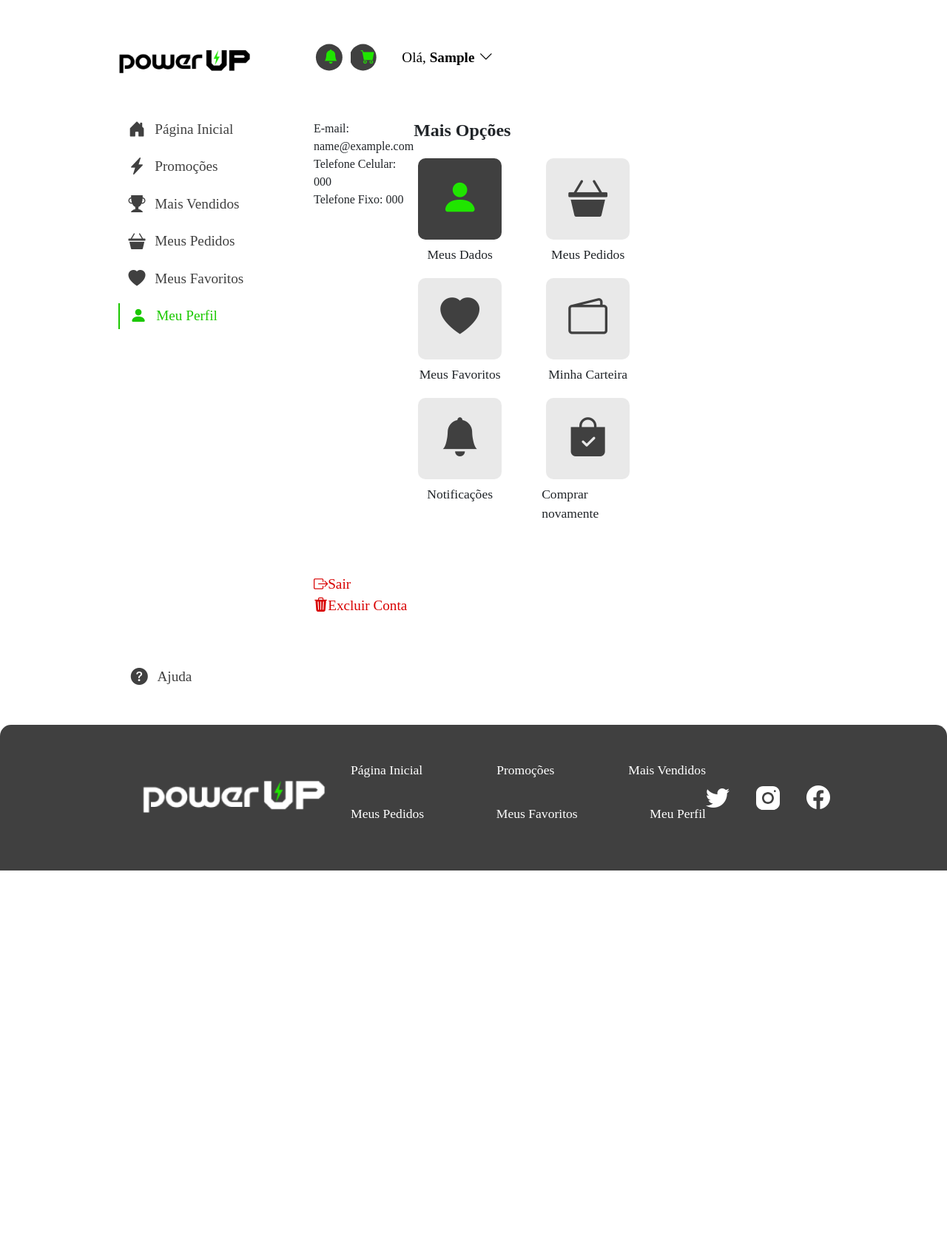
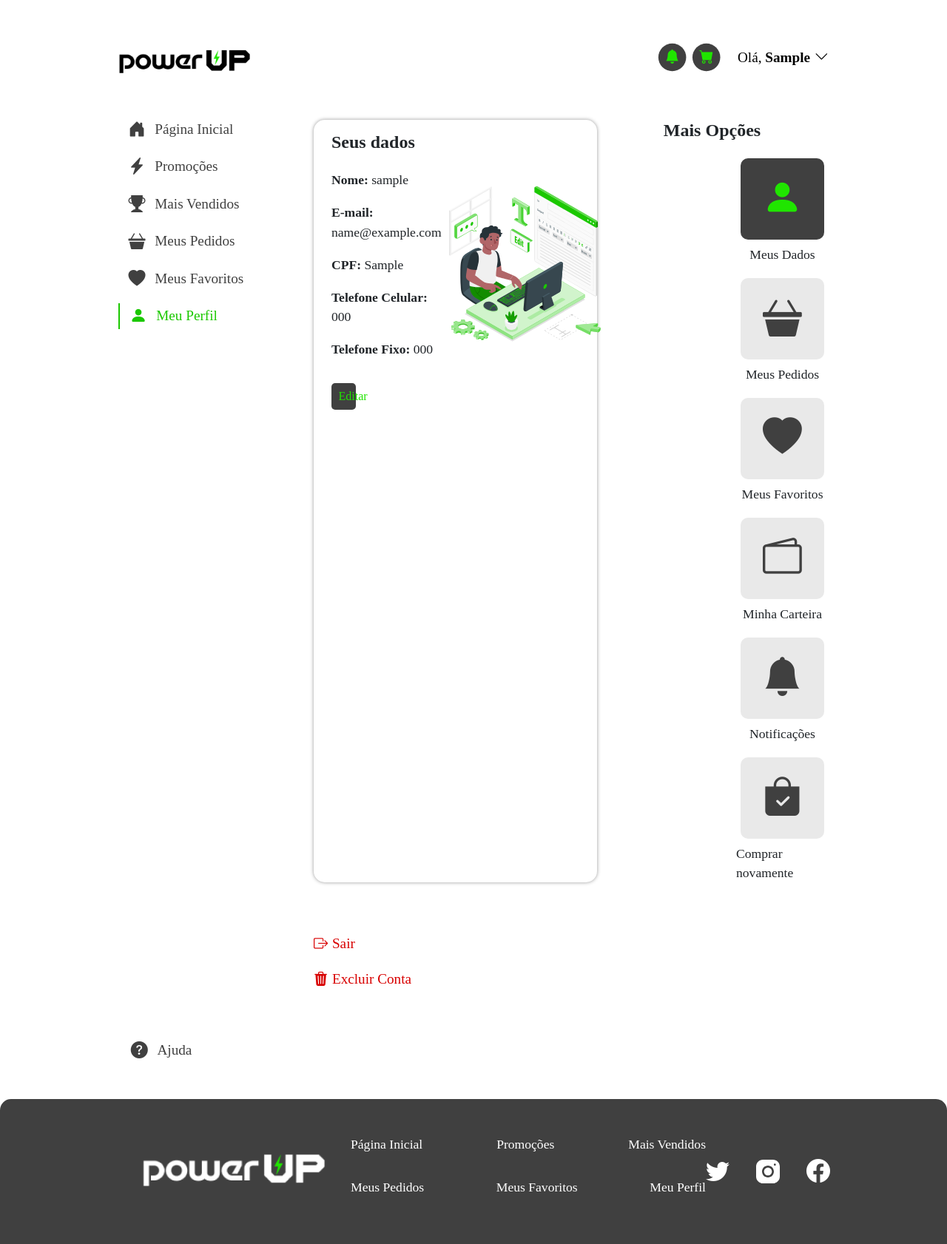
Before and after one commit to PI-InfoWeb-CNAT/2024-suplementos, a Django app: page /perfil/ in a window 1280 px wide. Shown: the whole page at 74% size. Before the commit the page ends 1177 px from the top, so only its background shows below. Run offline with Django 5.2, Linux system fonts and the light colour scheme; a user stored in the database is signed in; tables that the repository leaves empty hold one stand-in row (values such as "Sample post"); some web fonts are replaced.

Commit message:
Funcionalidade de excluir a conta e continuação da página Meu Perfil

```diff
--- a/src/loja/static/css/base.css
+++ b/src/loja/static/css/base.css
@@ -69,6 +72,35 @@ p {
 .menu .active {
     color: var(--dark-green) !important;
     border-left: 2px solid var(--dark-green);
+}
+
+.container-botoes-cima {
+    display: flex;
+    justify-content: end;
+}
+
+.icon-cima {
+    background-color: var(--dark-grey);
+    padding: .7em;
+    clip-path: circle(40%);
+    color: var(--light-green);
+    font-size: 1.2em;
+}
+
+.button-sign {
+    border: none;
+    padding: 0.5em 1em;
+    background-color: var(--dark-grey);
+    border-radius: 10px 0px 10px 0px;
+    & a {
+        color: white;
+        transition: .3s;
+    }
+}
+
+.button-sign:hover a{
+    color: var(--light-green);
+    text-decoration: none;
 }
 
 .ola-usuario{
--- a/src/loja/static/css/perfil.css
+++ b/src/loja/static/css/perfil.css
@@ -12,19 +12,68 @@
 
 .container-flex {
     display: flex;
+    justify-content: space-between;
+}
+
+.container-dados-usuario {
+    width: 55%;
+    display: flex;
+    flex-direction: column;
+    box-shadow: 0 0 5px rgba(0, 0, 0, 0.411);
+    border-radius: 15px;
+    padding: 1em 1.5em;
+    & button {
+        width: 10%;
+        margin-top: 2em;
+        border: none;
+        border-radius: 5px;
+        background-color: var(--dark-grey);
+        color: var(--light-green);
+        text-align: center;
+        padding: .4em .6em;
+    }
 }
 
 .dados-usuario {
     display: flex;
     flex-direction: column;
+    gap: 1em;
+    font-size: 1.1em;
+    & > div {
+        display: flex;
+        justify-content: space-between;
+    }
+    & p {
+        font-weight: bold;
+    }
+    & span {
+        font-weight: lighter;
+    }
+}
+
+.container-flex .dados {
+    align-items: center;
+}
+
+.img-editar {
+    width: 225px;
+}
+
+.container-menu-secundario {
+    width: 40%;
+    display: flex;
+    flex-direction: column;
+    & h3 {
+        margin-left: 2.3em;
+    }
 }
 
 .menu-secundario {
     display: flex;
     flex-wrap: wrap;
-    width: 60%;
     column-gap: 3em;
     row-gap: 1.2em;
+    justify-content: end;
 }
 
 .item-menu-secundario {
@@ -33,6 +82,7 @@
     align-items: center;
     gap: .4em;
     width: 125px;
+    cursor: pointer;
     & a {
         background-color: var(--light-grey);
         display: flex;
@@ -41,15 +91,26 @@
         border-radius: 10px;
         width: 90%;
         height: 110px;
+        transition: .3s;
     }
     & i {
         color: var(--dark-grey);
         font-size: 3.3em;
         margin: 0 !important;
+        transition: .3s;
     }
     & p {
         font-size: 1.1em;
         font-weight: 500;
+    }
+}
+
+.item-menu-secundario:hover {
+    & a {
+        background-color: var(--dark-grey);
+    }
+    & i {
+        color: var(--light-green);
     }
 }
 
@@ -65,9 +126,82 @@
     flex-direction: column;
     justify-content: center;
     align-items: start;
+    gap: 1.2em;
     & a {
-        color: #D80000;
+        color: #D80000 !important;
         font-size: 1.2em;
         font-weight: 500;
+        display: flex;
+        gap: .3em;
+        cursor: pointer;
     }
 }
+
+.excluirconta-popup {
+    background-color: rgba(0, 0, 0, 0.5);
+    position: fixed;
+    top: 0;
+    left: 0;
+    width: 100vw;
+    height: 100vh;
+    z-index: 1000;
+    display: flex;
+    justify-content: center;
+    align-items: center;
+    visibility: hidden;
+    opacity: 1;
+    transition: visibility 0s, opacity .3s;
+    & > div {
+        width: 30em;
+        height: 20em;
+        background-color: white;
+        border-radius: 20px;
+        box-shadow: 0 0 50px black;
+        padding: 0.3em;
+        position: relative;
+        & .bi-x {
+            position: absolute;
+            top: 0;
+            right: 3%;
+            font-size: 2.5em;
+            cursor: pointer;
+        }
+        & > div {
+            height: 100%;
+            display: flex;
+            flex-direction: column;
+            justify-content: center;
+            align-items: center;
+            & p {
+                width: 80%;
+                font-weight: 600;
+                font-size: 1.2em;
+                text-align: center;
+            }
+            & .bi-exclamation-triangle-fill {
+                font-size: 3em;
+                margin: .2em 0 .5em 0;
+            }
+            &  div{
+                display: flex;
+                gap: 3.5em;
+                & button {
+                    border: none;
+                    border-radius: 5px;
+                    padding: .3em .9em;
+                }
+            }
+        }
+    }
+}
+
+
+
+.button-cancelar {
+    background-color: var(--dark-grey);
+    color: var(--light-green);
+}
+.button-excluir {
+    background-color: #ff360a;
+    color: white;
+}
--- a/src/loja/templates/base.html
+++ b/src/loja/templates/base.html
@@ -18,6 +18,11 @@
             <nav class="navbar-menu">
                 <img src="{% static 'images/logo_preta.png' %}" alt="">
                 {% block sidebar %}{% endblock %}
+            </nav>
+        </header>
+        {% block content %}{% endblock %}
+    </div>
+    <a class="ajuda" onclick="abrir()"><i class="bi bi-question-circle-fill menu-icon"></i>Ajuda</a>
     <div class="ajuda-popup">
         <div>
             <i class="bi bi-x" onclick="fechar()"></i>
@@ -29,11 +34,6 @@
             </div>
         </div>
     </div>
-            </nav>
-        </header>
-        {% block content %}{% endblock %}
-    </div>
-    <a class="ajuda" onclick="abrir()"><i class="bi bi-question-circle-fill menu-icon"></i>Ajuda</a>
     <footer>
         <div>
             <div class="img-footer">
--- a/src/loja/templates/perfil.html
+++ b/src/loja/templates/perfil.html
@@ -27,8 +27,13 @@
             <a class="ola-usuario" href="/perfil">Olá, <span>{{ user.username|first_name }}</span><i class="bi bi-chevron-down"></i></a>
         </section>
         <div class="container-flex">
-            <section class="dados-usuario">
+            <section class="container-dados-usuario">
+                <h3>Seus dados</h3>
+                <div class="container-flex dados">
+                    <div class="dados-usuario">
+                        <p>Nome: <span>{{nome}}</span></p>
                         <p>E-mail: <span>{{email}}</span></p>
+                        <p>CPF: <span>{{cpf}}</span></p>
                         <p>Telefone Celular: <span>{{tel_celular}}</span></p>
                         <p>
                             Telefone Fixo:
@@ -38,6 +43,10 @@
                             <span>{{tel_fixo}}</span>
                             {% endif %}
                         </p>
+                    </div>
+                    <img src="{% static 'images/imagem-editar.svg' %}" alt="" class="img-editar">
+                </div>
+                <button>Editar</button>
             </section>
             <section class="container-menu-secundario">
                 <h3>Mais Opções</h3>
@@ -71,7 +80,40 @@
         </div>
         <section class="container-logout">
             <a href="{% url 'logout' %}"><i class="bi bi-box-arrow-right"></i>Sair</a>
-            <a href="/"><i class="bi bi-trash3-fill"></i>Excluir Conta</a>
+            <a onclick="abrirExcluir()"><i class="bi bi-trash3-fill"></i>Excluir Conta</a>
+            <div class="excluirconta-popup">
+                <div>
+                    <i class="bi bi-x" onclick="fecharExcluir()"></i>
+                    <div>
+                        <p>Deseja realmente excluir a conta?</p>
+                        <p><b>Essa é uma ação permanente.</b></p>
+                        <i class="bi bi-exclamation-triangle-fill"></i>
+                        <div>
+                            <button onclick="fecharExcluir()" class="button-cancelar">Cancelar</button>
+                            <form action="{% url 'excluir' %}" method="POST">
+                                {% csrf_token %}
+                                <button type="submit" class="button-excluir">Excluir</button>
+                            </form>
+                        </div>
+                    </div>
+                </div>
+            </div>
         </section>
     </main>
 {% endblock %}
+
+{% block script %}
+    <script>
+        excluirPopUp = document.querySelector('.excluirconta-popup')
+
+        function abrirExcluir() {
+            excluirPopUp.style.visibility = 'visible'
+            excluirPopUp.style.opacity = '1'
+        }
+
+        function fecharExcluir() {
+            excluirPopUp.style.visibility = 'hidden'
+            excluirPopUp.style.opacity = '0'
+        }
+    </script>
+{% endblock %}
--- a/src/loja/urls/PerfilUrls.py
+++ b/src/loja/urls/PerfilUrls.py
@@ -1,8 +1,9 @@
 from django.urls import path
 
-from loja.views.PerfilView import perfil_view, logout_view
+from loja.views.PerfilView import perfil_view, logout_view, excluir_conta_view
 
 urlpatterns = [
     path('', perfil_view, name='perfil'),
     path("logout/", logout_view, name='logout'),
+    path("excluir/", excluir_conta_view, name='excluir'),
 ]
--- a/src/loja/views/PerfilView.py
+++ b/src/loja/views/PerfilView.py
@@ -1,4 +1,5 @@
 from django.shortcuts import render, redirect
+from django.contrib import messages
 from django.contrib.auth import logout
 from django.urls import reverse
 from loja.models import Cliente
@@ -8,19 +9,24 @@ def perfil_view(request):
     clientes = Cliente.objects.all()
 
     if user.is_authenticated:
+        nome = user.username
         email = user.email
         tel_celular = ''
         tel_fixo = ''
+        cpf = ''
 
         for cliente in clientes:
             if cliente.id == user.id:
+                cpf = cliente.CPF
                 tel_celular = cliente.Telefone_celular
                 tel_fixo = cliente.Telefone_fixo
 
         context = {
+            'nome': nome,
             'email': email,
             'tel_celular': tel_celular,
-            'tel_fixo': tel_fixo
+            'tel_fixo': tel_fixo,
+            'cpf': cpf
         }
         return render(request, template_name='perfil.html', context=context, status=200)
     else:
@@ -29,3 +35,12 @@ def perfil_view(request):
 def logout_view(request):
     logout(request)
     return redirect(reverse('home'))
+
+def excluir_conta_view(request):
+    if request.method == 'POST':
+        user = request.user
+
+        user.delete()
+        logout(request)
+        messages.success(request, 'Conta excluída com sucesso!')
+        return redirect(reverse('home'))
```
Also changed, not shown: other parts of src/loja/static/css/base.css (+24 -30 lines), src/loja/templates/home.html (+20 -0 lines), src/loja/static/images/imagem-editar.svg (added), src/loja/static/js/home.js (line endings or trailing spaces). Lines whose indentation alone changed are shown as unchanged.
